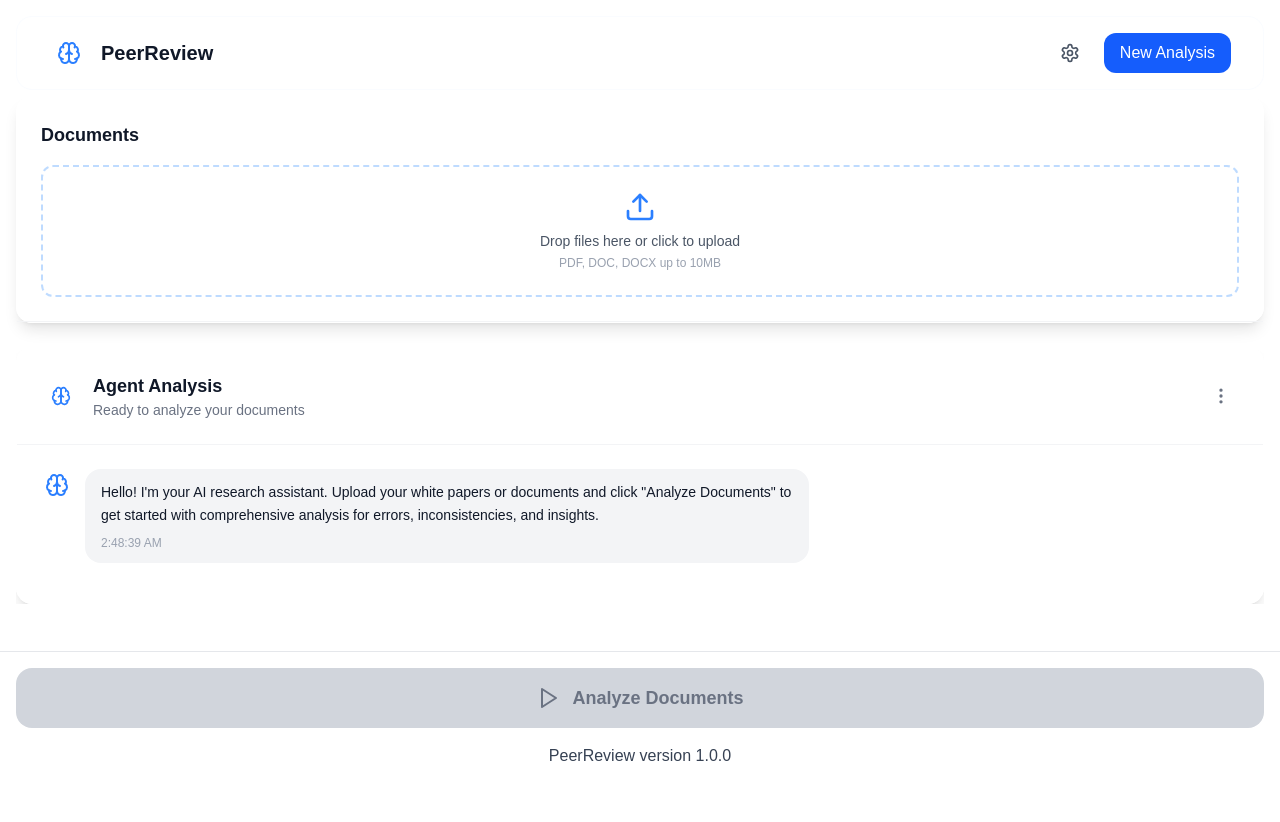
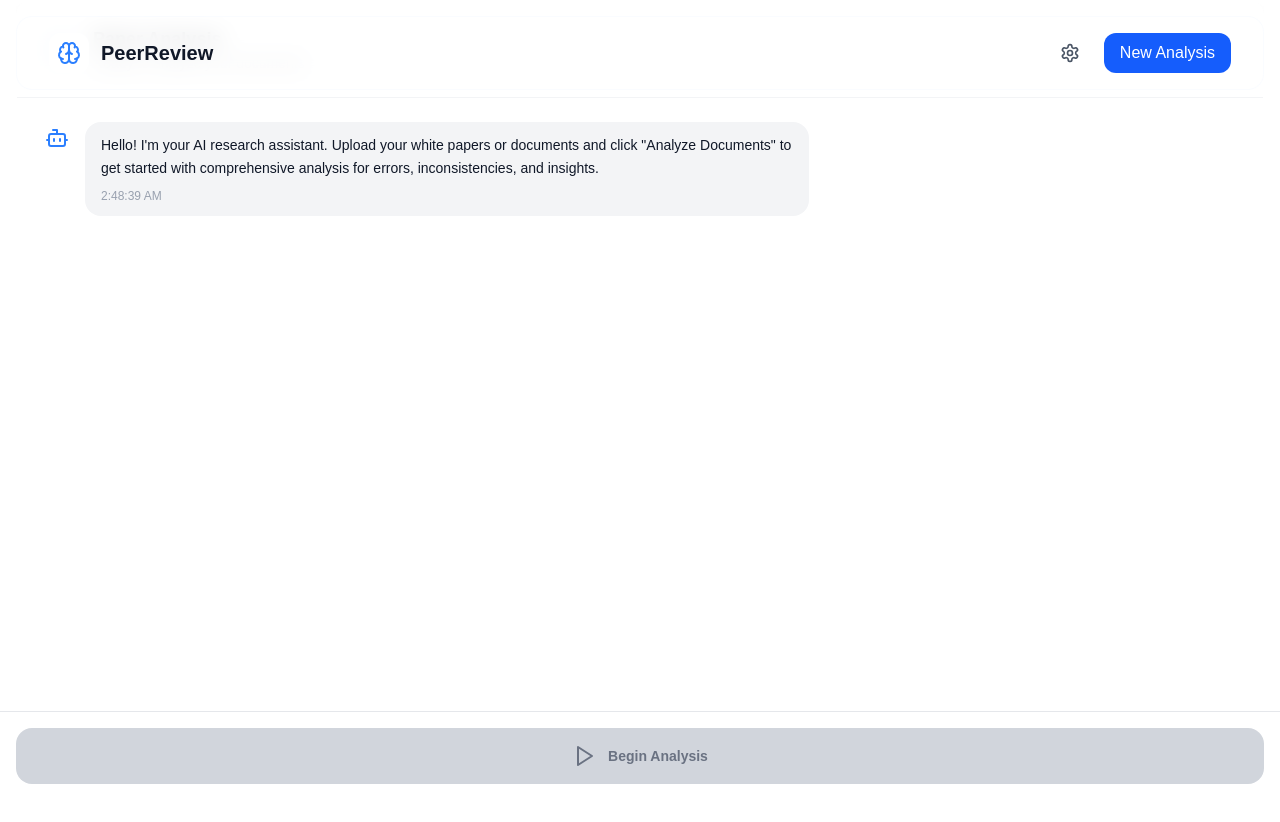
Before and after one commit to aruyaohi/Integrity, a Next.js app in the folder page_reviewer/: page /app in a window 1280 px wide. Shown: the top 822 px of the page. Before the commit the page ends 800 px from the top, so only its background shows below. Built offline with nearby package versions, Linux system fonts and the light colour scheme.

Commit message:
changes were made to main page

```diff
--- a/page_reviewer/src/app/app/page.tsx
+++ b/page_reviewer/src/app/app/page.tsx
@@ -11,6 +11,7 @@ interface UploadedFile {
   size: number;
   type: string;
   uploadedAt: Date;
+  file: File;
 }
 
 interface Message {
@@ -19,6 +20,20 @@ interface Message {
   content: string;
   timestamp: Date;
 }
+
+interface ApiResponse {
+  success: boolean;
+  data?: string;
+  error?: string;
+  analysis?: {
+    factualInconsistencies: number;
+    citationIssues: number;
+    structuralRecommendations: number;
+    improvements: number;
+    details: string;
+  };
+}
+
 
 const AnalysisPage: React.FC = () => {
   const [isScrolled, setIsScrolled] = useState<boolean>(false);
@@ -55,7 +70,8 @@ const AnalysisPage: React.FC = () => {
       name: file.name,
       size: file.size,
       type: file.type,
-      uploadedAt: new Date()
+      uploadedAt: new Date(),
+      file: file
     }));
 
     setUploadedFiles(prev => [...prev, ...newFiles]);
@@ -68,6 +84,44 @@ const AnalysisPage: React.FC = () => {
       timestamp: new Date()
     };
     setMessages(prev => [...prev, fileMessage]);
+  };
+
+  const sendToAPI = async (files: UploadedFile[]): Promise<ApiResponse> => {
+    try {
+      const formData = new FormData();
+
+      // Add files to FormData
+      files.forEach((fileObj, index) => {
+        formData.append(`file_${index}`, fileObj.file);
+      });
+
+      // Add metadata
+      formData.append('fileCount', files.length.toString());
+      formData.append('fileNames', JSON.stringify(files.map(f => f.name)));
+      formData.append('analysisType', 'comprehensive');
+
+      const response = await fetch('/api/analyzer', {
+        method: 'POST',
+        body: formData,
+        headers: {
+          // Don't set Content-Type header - let the browser set it with boundary for multipart/form-data
+        }
+      });
+
+      if (!response.ok) {
+        throw new Error(`HTTP error! status: ${response.status}`);
+      }
+
+      const result: ApiResponse = await response.json();
+      return result;
+
+    } catch (error) {
+      console.error('API Error:', error);
+      return {
+        success: false,
+        error: error instanceof Error ? error.message : 'Unknown error occurred'
+      };
+    }
   };
 
 
@@ -92,6 +146,12 @@ const AnalysisPage: React.FC = () => {
 
     setMessages(prev => [...prev, userMessage]);
     setIsAnalyzing(true);
+
+    try {
+      await sendToAPI(uploadedFiles)
+    } catch (error) {
+      console.log(error)
+    }
 
     // Simulate AI analysis with multiple stages
     setTimeout(() => {
@@ -199,15 +259,15 @@ const AnalysisPage: React.FC = () => {
       </header>
 
       {/* Main Content */}
-      <div className="pt-24 px-4">
+      <div className="pt-24 px-4 py-10 overflow-y-auto min-h-screen">
         <div className="max-w-7xl mx-auto">
           <div className="flex flex-col gap-6 h-[calc(100vh-12rem)]">
 
             {/* Sidebar - File Management */}
             <div className="lg:col-span-1">
               <div className="bg-white/80 backdrop-blur-sm rounded-2xl border border-white/50 shadow-lg h-full flex flex-col">
-                <div className="p-6 border-b border-gray-100">
-                  <h3 className="text-lg font-semibold text-gray-900 mb-4">Documents</h3>
+                <div className="p-3 border-b border-gray-100">
+                  {/* <h3 className="text-lg font-semibold text-gray-900 mb-4">Documents</h3> */}
 
                   {/* Upload Area */}
                   <div
@@ -232,7 +292,7 @@ const AnalysisPage: React.FC = () => {
             </div>
 
             {/* Main Chat Area */}
-            <div className="lg:col-span-3 overflow-y-auto">
+            <div className="lg:col-span-3 overflow-y-auto min-h-screen">
               <div className="bg-white/80 backdrop-blur-sm rounded-2xl border border-white/50 shadow-lg h-full flex flex-col">
 
                 {/* Chat Header */}
@@ -240,10 +300,10 @@ const AnalysisPage: React.FC = () => {
                   <div className="flex items-center justify-between">
                     <div className="flex items-center space-x-3">
                       <div className="bg-white rounded-xl w-10 h-10 flex items-center justify-center">
-                        <Brain className="w-5 h-5 text-blue-500"/>
+                        <Bot className="w-5 h-5 text-blue-500"/>
                       </div>
                       <div>
-                        <h2 className="text-lg font-semibold text-gray-900">Agent Analysis</h2>
+                        <h2 className="text-lg font-semibold text-gray-900">Paper Analysis</h2>
                         <p className="text-sm text-gray-500">Ready to analyze your documents</p>
                       </div>
                     </div>
@@ -272,7 +332,7 @@ const AnalysisPage: React.FC = () => {
                           ) : message.type === 'system' ? (
                             <CheckCircle className="w-4 h-4 text-white" />
                           ) : (
-                            <Brain className="w-6 h-6 text-blue-500" />
+                            <Bot className="w-6 h-6 text-blue-500" />
                           )}
                         </div>
 
@@ -334,12 +394,8 @@ const AnalysisPage: React.FC = () => {
             }`}
           >
             <Play className="w-6 h-6" />
-            <span>{isAnalyzing ? 'Analyzing...' : 'Analyze Documents'}</span>
+            <span className='text-sm'>{isAnalyzing ? 'Analyzing...' : 'Begin Analysis'}</span>
           </button>
-          <div className="flex justify-center items-center py-4">
-            <span className='text-gray-700 font-medium'>PeerReview version 1.0.0</span>
-          </div>
-
         </div>
       </div>
     </div>
--- a/page_reviewer/src/app/page.tsx
+++ b/page_reviewer/src/app/page.tsx
@@ -1,11 +1,12 @@
 'use client'
 import React, { useState, useEffect } from 'react';
-import { Menu, X, ArrowRight,Brain,Twitter,Linkedin,Mail,Github,ScrollIcon } from 'lucide-react';
+import { Menu, X, ArrowRight,Brain,Twitter,Linkedin,Mail,Github,ScrollIcon, LoaderCircle } from 'lucide-react';
 import { useRouter } from 'next/navigation';
 
 const AnimatedHeader = () => {
   const [isScrolled, setIsScrolled] = useState(false);
   const [isMobileMenuOpen, setIsMobileMenuOpen] = useState(false);
+  const [isLoading,setIsLoading] = useState<boolean>(false);
 
 
   useEffect(() => {
@@ -17,6 +18,13 @@ const AnimatedHeader = () => {
     window.addEventListener('scroll', handleScroll);
     return () => window.removeEventListener('scroll', handleScroll);
   }, []);
+
+  const handleNavigation = (page:string)  =>{
+    setIsLoading(true)
+    setTimeout(() =>{
+      router.push(page)
+    },3000)
+  }
 
   // type navItem =  {
   //   name: string,
@@ -128,7 +136,7 @@ const AnimatedHeader = () => {
               {/* Desktop CTA Buttons */}
               <div className="hidden lg:flex items-center space-x-4">
                 <button
-                  onClick={() => {router.push('/app')}}
+                  onClick={() => handleNavigation('/app')}
                   className={`bg-blue-600 hover:bg-blue-700 text-white rounded-xl font-semibold transition-all duration-300 transform hover:scale-105 hover:shadow-lg ${
                     isScrolled ? 'px-4 py-2 text-sm' : 'px-6 py-3 text-base'
                   }`}
@@ -226,10 +234,10 @@ const AnimatedHeader = () => {
                 }}
               >
                 <button
-                onClick={() => {router.push('/app')}}
+                onClick={() => handleNavigation('/app')}
                 className="group bg-blue-600 hover:bg-blue-700 text-white px-10 py-5 rounded-2xl text-xl font-semibold transition-all duration-300 transform hover:scale-105 hover:shadow-2xl flex items-center shadow-lg">
-                  Try Demo
-                  <ArrowRight className="w-6 h-6 ml-3 group-hover:translate-x-1 transition-transform duration-300" />
+                 {isLoading? <LoaderCircle size={20} className='text-white animate-spin'/>: <>Try Demo
+                  <ArrowRight className="w-6 h-6 ml-3 group-hover:translate-x-1 transition-transform duration-300" /> </>}
                 </button>
               </div>
 
```
